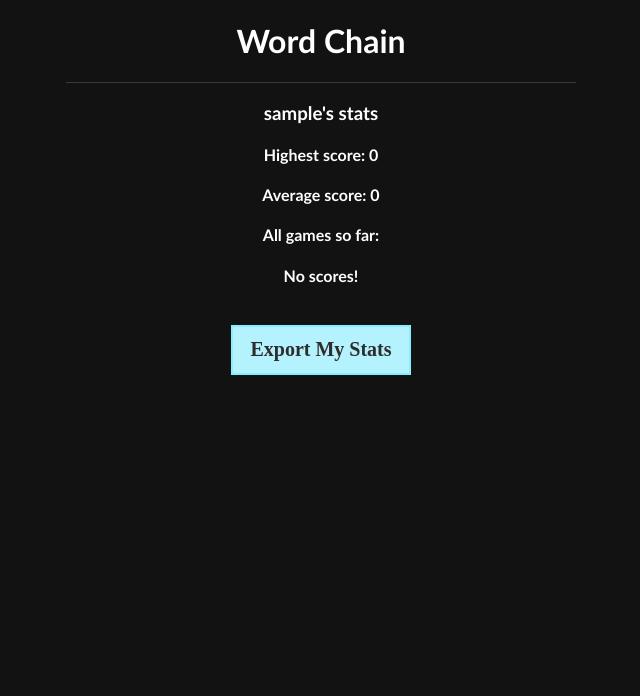
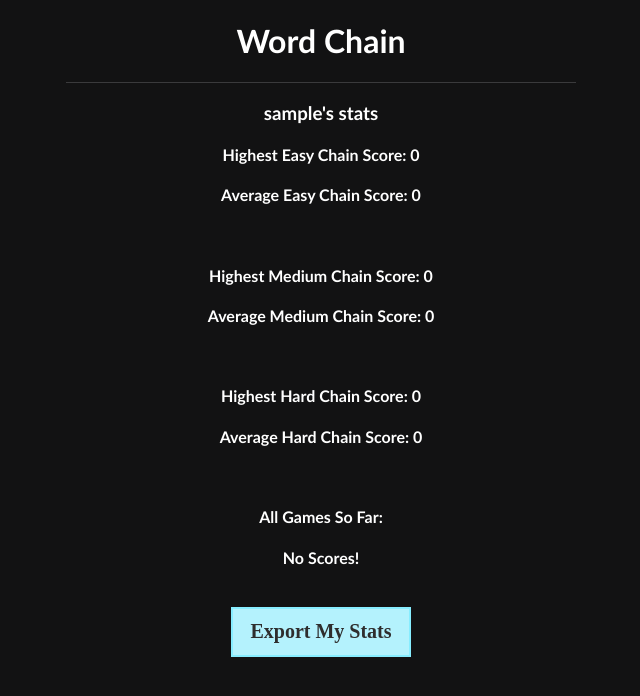
Before and after one commit to hannahcfalk/wordchain, a Django app: page /stats/ in a window 1280 px wide. Shown: the part 54-750 px from the top of the page, without its empty margins (319-959 px from the left). Run offline with Django 4.2, Linux system fonts and the light colour scheme; the visitor is signed in with stand-in values (Sample User, id 1); data that the repository does not hold is empty.

Commit message:
final diego update

```diff
--- a/wordchain_app/static/wordchain_app/stats.js
+++ b/wordchain_app/static/wordchain_app/stats.js
@@ -8,7 +8,7 @@ const gameList = JSON.parse(document.getElementById("all-scores").innerHTML)
 function createTable (){
     if(gameList.length == 0){
         var no_scores = document.createElement('h4')
-        no_scores.innerHTML = 'No scores!'
+        no_scores.innerHTML = 'No Scores!'
         gameDisplay.append(no_scores)
         return
     }
--- a/wordchain_app/static/wordchain_app/style.css
+++ b/wordchain_app/static/wordchain_app/style.css
@@ -261,3 +261,8 @@ input:focus {
     box-sizing: border-box;
     border: 3px solid #ccc;
 }
+
+table{
+    margin-left: auto;
+    margin-right: auto;
+}
--- a/wordchain_app/templates/wordchain_app/stats.html
+++ b/wordchain_app/templates/wordchain_app/stats.html
@@ -7,9 +7,16 @@
 </head>
 <div style="text-align-last:center;">
 	<h3>{{ user }}'s stats</h3>
-	<h4>Highest score: {{ highest_score }}</h4>
-	<h4>Average score: {{ average_score }}</h4>
-	<h4>All games so far:</h4>
+	<h4>Highest Easy Chain Score: {{ highest_score_level1 }}</h4>
+	<h4>Average Easy Chain Score: {{ average_score_level1 }}</h4>
+	<br>
+	<h4>Highest Medium Chain Score: {{ highest_score_level2 }}</h4>
+	<h4>Average Medium Chain Score: {{ average_score_level2 }}</h4>
+	<br>
+	<h4>Highest Hard Chain Score: {{ highest_score_level3 }}</h4>
+	<h4>Average Hard Chain Score: {{ average_score_level3 }}</h4>
+	<br>
+	<h4>All Games So Far:</h4>
 	<div class="completed-games"></div>
 </div>
 <br>
--- a/wordchain_app/views.py
+++ b/wordchain_app/views.py
@@ -1,5 +1,6 @@
 from django.contrib.auth.decorators import login_required
 from django.shortcuts import render,redirect
+from django.db.models import Q
 
 from .forms import UserForm
 from .models import *
@@ -51,8 +52,9 @@ def play(request):
     while PlayGame.objects.filter(chain=chain, user_id=request.user.id).exists():
         chain = Chain.objects.order_by('?').first()
 
-    isassignto = IsAssignedTo.objects.filter(chain=chain)
-    level = isassignto.values_list('level__difficulty')[0][0]
+    isassignto = IsAssignedTo.objects.get(chain=chain)
+    Selects.objects.update_or_create(user=request.user, defaults={"level":isassignto.level})
+    level = isassignto.level.difficulty
     context = {
         "level": level,
     }
@@ -147,15 +149,25 @@ def account(request):
 @login_required
 def stats(request):
     user = request.user
-    highest_score = get_highest_score(user, 0)
-    average_score = get_average_score(user, 0)
-    all_scores = get_all_scores(user, 0)
-    download = create_download(highest_score, average_score, all_scores)
+    highest_score_level1 = get_highest_score(user, 1)
+    highest_score_level2 = get_highest_score(user, 2)
+    highest_score_level3 = get_highest_score(user, 3)
+
+    average_score_level1 = get_average_score(user, 1)
+    average_score_level2 = get_average_score(user, 2)
+    average_score_level3 = get_average_score(user, 3)
+
+    all_scores = get_all_scores(user)
+    download = create_download(highest_score_level1, highest_score_level2, highest_score_level3, average_score_level1, average_score_level2, average_score_level3, all_scores)
     all_scores = json.dumps(all_scores)
     context = {
         "user": user,
-        "highest_score": highest_score,
-        "average_score": average_score,
+        "highest_score_level1": highest_score_level1,
+        "highest_score_level2": highest_score_level2,
+        "highest_score_level3": highest_score_level3,
+        "average_score_level1": average_score_level1,
+        "average_score_level2": average_score_level2,
+        "average_score_level3": average_score_level3,
         "all_scores": all_scores,
         "download": download
     }
@@ -163,31 +175,45 @@ def stats(request):
 
 
 def get_highest_score(user, level):
-    user_id = user.id
-    user_scores = ReceiveScore.objects.filter(user_id=user_id)
-    if not user_scores:
+    try:
+        user_id = user.id
+        user_scores = ReceiveScore.objects.filter(user_id=user_id)
+        user_score_ids = list(user_scores.values_list('score__score_id', flat=True))
+        all_results = Results.objects.filter(score__score_id__in=user_score_ids)
+
+        all_results_chains = list(all_results.values_list('chain__chain_id', flat=True))
+        all_chains = IsAssignedTo.objects.filter(Q(chain__chain_id__in=all_results_chains) & Q(level__difficulty__exact=level))
+
+        all_chain_ids = list(all_chains.values_list('chain__chain_id', flat=True))
+        all_chain_ids_scores = Results.objects.filter(chain__chain_id__in=all_chain_ids)
+
+        highest_score = all_chain_ids_scores.order_by('-score__value').first().score.value
+    except:
         return 0
-    if user_scores.exists():
-        highest_score = user_scores.order_by('-score__value').first().score.value
-    else:
-        highest_score = 0
     return 0 if highest_score is None else highest_score
 
 
 def get_average_score(user, level):
-    user_id = user.id
-    user_scores = ReceiveScore.objects.filter(user_id=user_id)
-    if not user_scores:
+    try:
+        user_id = user.id
+        user_scores = ReceiveScore.objects.filter(user_id=user_id)
+        user_score_ids = list(user_scores.values_list('score__score_id', flat=True))
+        all_results = Results.objects.filter(score__score_id__in=user_score_ids)
+
+        all_results_chains = list(all_results.values_list('chain__chain_id', flat=True))
+        all_chains = IsAssignedTo.objects.filter(Q(chain__chain_id__in=all_results_chains) & Q(level__difficulty__exact=level))
+
+        all_chain_ids = list(all_chains.values_list('chain__chain_id', flat=True))
+        all_chain_ids_scores = Results.objects.filter(chain__chain_id__in=all_chain_ids)
+
+        average_score = list(all_chain_ids_scores.values_list('score__value', flat=True))
+        average_score = round(sum(average_score)/len(average_score), 2)
+    except:
         return 0
-    if user_scores.exists():
-        average_score = list(user_scores.values_list('score__value', flat=True))
-        average_score = round(sum(average_score)/len(average_score), 2)
-    else:
-        average_score = 0
     return 0 if average_score is None else average_score
 
 
-def get_all_scores(user, level):
+def get_all_scores(user):
     user_id = user.id
     user_scores = ReceiveScore.objects.filter(user_id=user_id)
     if not user_scores:
@@ -198,16 +224,20 @@ def get_all_scores(user, level):
     return [] if all_scores is None else all_scores
 
 
-def create_download(high_score, average_score, all_scores):
+def create_download(highest_score_level1, highest_score_level2, highest_score_level3, average_score_level1, average_score_level2, average_score_level3, all_scores):
     download = {}
-    download['high score'] = high_score
-    download['average score'] = average_score
-    download['all scores'] = []
+    download['Highest Easy Chain Score'] = highest_score_level1
+    download['Highest Medium Chain Score'] = highest_score_level2
+    download['Highest Hard Chain Score'] = highest_score_level3
+    download['Average Easy Chain Score'] = average_score_level1
+    download['Average Medium Chain Score'] = average_score_level2
+    download['Average Hard Chain Score'] = average_score_level3
+    download['All Scores'] = []
     for score in all_scores:
         s = {}
-        s['first word'] = score[0]
-        s['sixth word'] = score[1]
-        s['score'] = score[2]
-        download['all scores'].append(s)
+        s['First Word'] = score[0]
+        s['Sixth Word'] = score[1]
+        s['Score'] = score[2]
+        download['All Scores'].append(s)
     download = json.dumps(download)
     return download
```
Also changed, not shown: wordchain_app/admin.py (+8 -1 lines), wordchain_app/static/wordchain_app/game.js (+10 -29 lines), wordchain_app/templates/wordchain_app/play-no-chains.html (line endings or trailing spaces).
